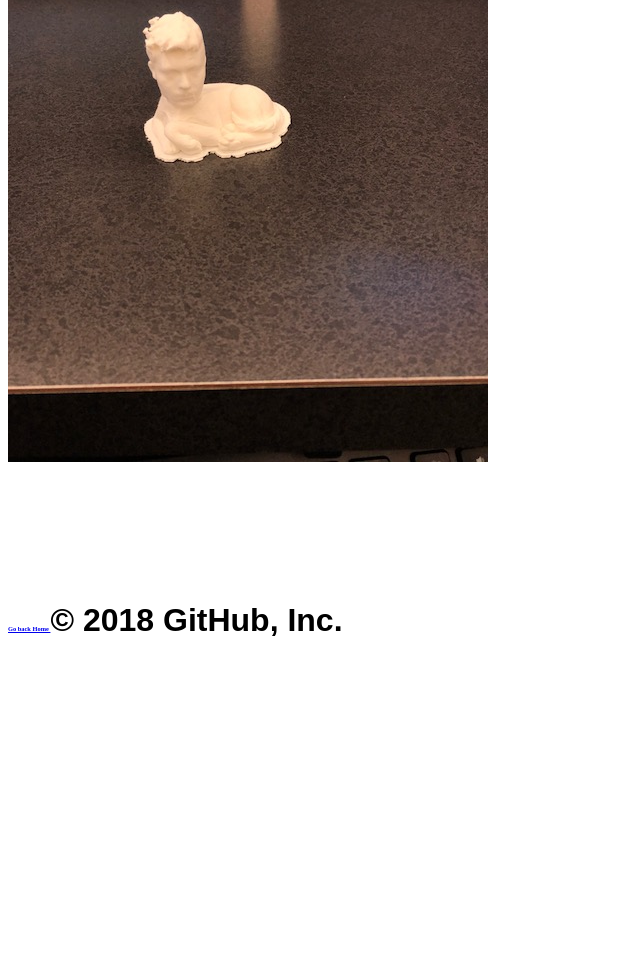
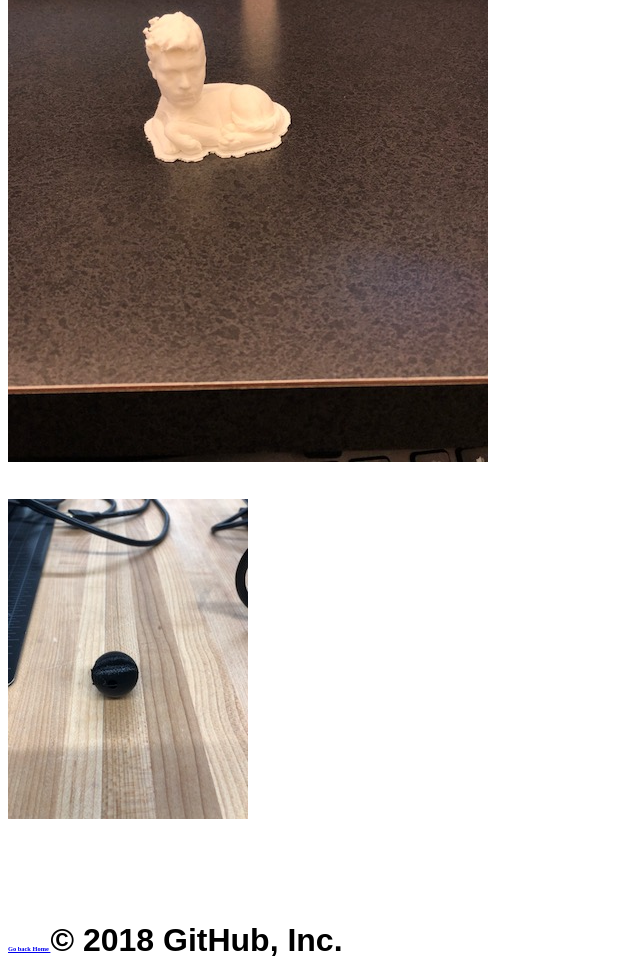
Before and after one commit to wrafab/IssaM, a plain HTML site: page week5.html in a window 1280 px wide. Shown: the part 371-1351 px from the top of the page, without its empty margins (0-640 px from the left). Before the commit the page ends 1031 px from the top, so only its background shows below. Drawn offline with Linux system fonts and the light colour scheme.

Commit message:
Update week5.html

```diff
--- a/week5.html
+++ b/week5.html
@@ -80,7 +80,10 @@
 
 
 
-       <br
+       <br>
+
+
+       <img src="IMG_4058.jpg"/>
 
 
 
```
